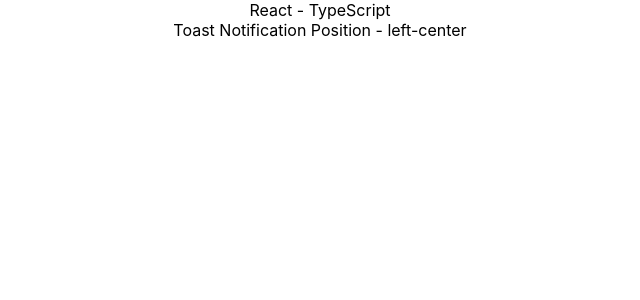
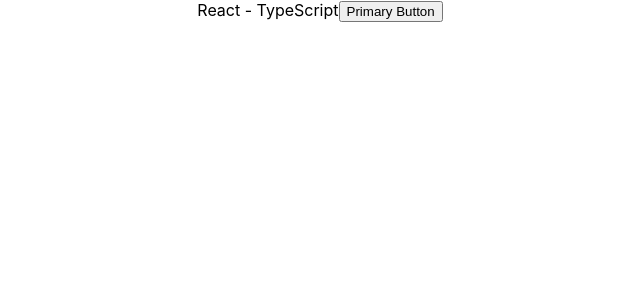
Before and after one commit to lukasz-klekner/react_typescript, a React (Create React App) app: page / in a window 1280 px wide. Shown: the top 300 px of the page, without its empty margins (320-960 px from the left). Built offline with nearby package versions, Linux system fonts and the light colour scheme.

Commit message:
creates Button and Input and types their props

```diff
--- a/src/App.tsx
+++ b/src/App.tsx
@@ -1,11 +1,13 @@
 import './App.css'
-import { Toast } from './components/template_literals/Toast'
+import { CustomButton } from './components/html/Button'
 
 function App() {
   return (
     <div className='App'>
       React - TypeScript
-      <Toast position='left-center' />
+      <CustomButton variant='primary' onClick={() => console.log('Clicked!')}>
+        Primary Button
+      </CustomButton>
     </div>
   )
 }
--- /dev/null
+++ b/src/components/html/Button.tsx
@@ -0,0 +1,12 @@
+import React from 'react'
+
+type ButtonProps = {
+  variant: 'primary' | 'secondary'
+  children: string
+} & Omit<React.ComponentProps<'button'>, 'children'>
+
+export const CustomButton = ({ variant, children, ...rest }: ButtonProps) => (
+  <button className={`class-with${variant}`} {...rest}>
+    {children}
+  </button>
+)
```
Also changed, not shown: src/components/html/Input.tsx (added, +9 -0 lines).
